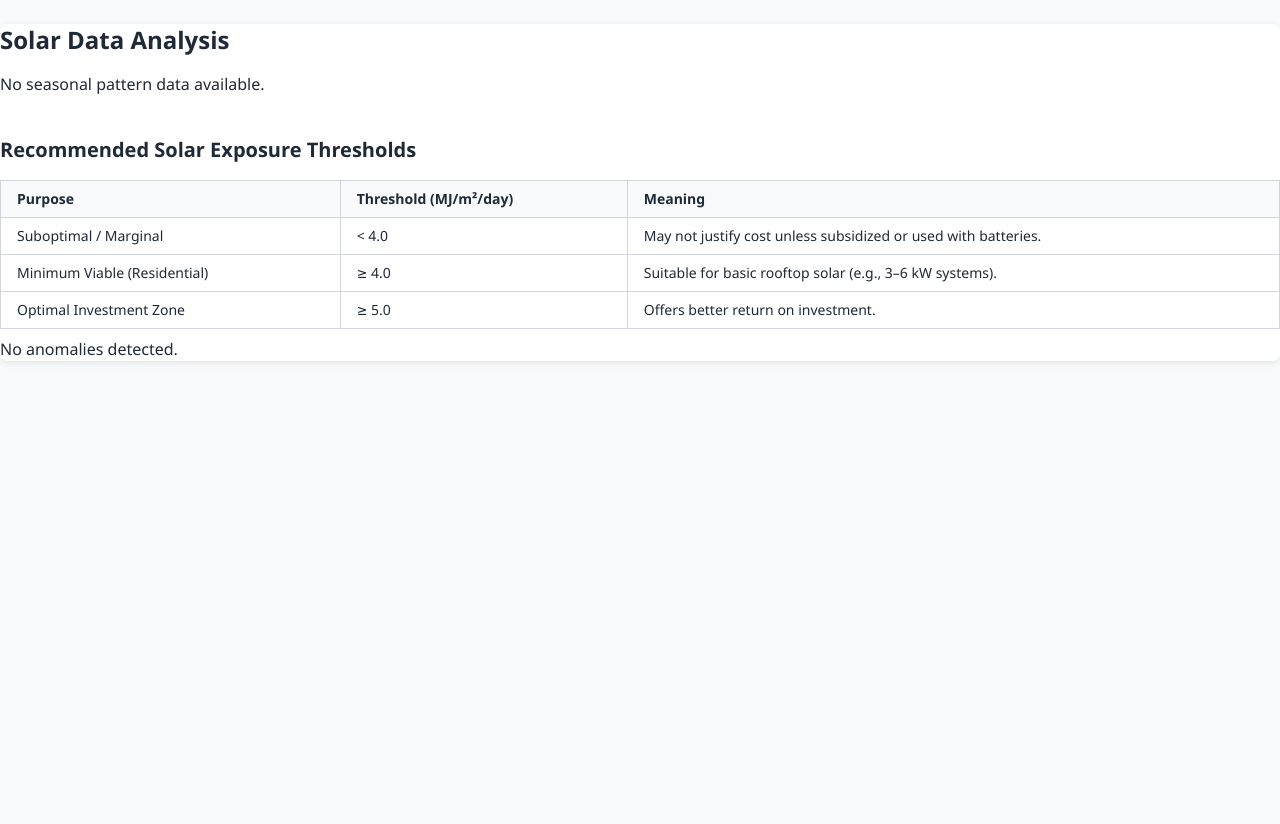
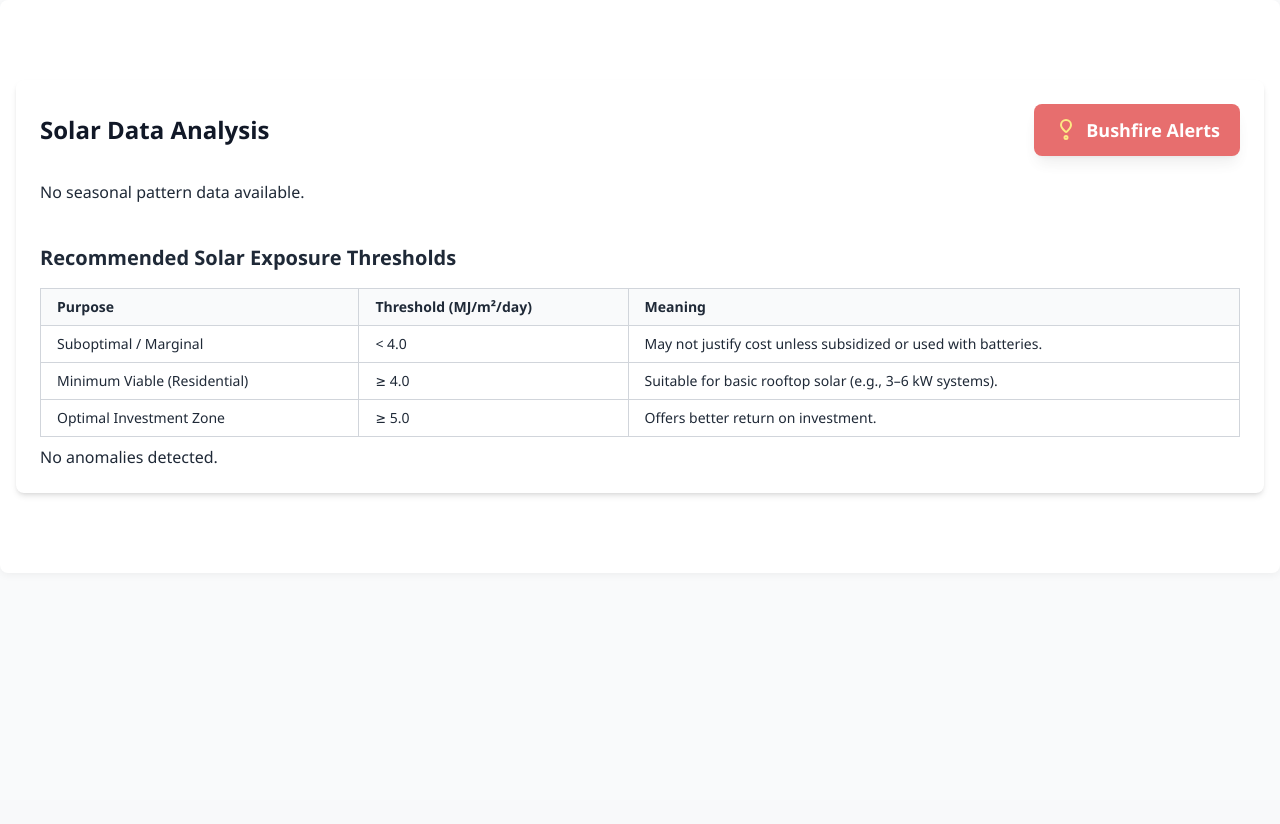
Before and after one commit to flappyfishhh/cits5505-masters62, a Flask app: template app/templates/analysis.html in a window 1280 px wide. After the commit the page ends 495 px from the top, so only its background shows below. Run offline with Flask 3, Linux system fonts and the light colour scheme; the template is opened without the code that fills it, so the values that code supplies are empty; some libraries are stand-ins or nearby versions.

Commit message:
changes to margins and layout in analysis.html

```diff
--- a/app/templates/analysis.html
+++ b/app/templates/analysis.html
@@ -3,10 +3,24 @@
 {% block title %}Solar Data Analysis{% endblock %}
 
 {% block content %}
-<div class="container mt-6">
-    <h1 class="text-2xl font-bold mb-4">Solar Data Analysis</h1>
+<main class="px-4 py-12 sm:py-16 lg:py-20 space-y-10 max-w-screen-xl mx-auto">
 
-    <!-- Seasonal Patterns -->
+  <section class="bg-white p-6 rounded-lg shadow-md">
+
+    <!-- 🔥 Title + Bushfire Alert Button -->
+    <div class="flex items-center justify-between mb-6">
+      <h1 class="text-2xl font-bold text-gray-900">Solar Data Analysis</h1>
+
+      <a href="{{ url_for('main.bushfire_alert', file_id=file_id) }}"
+         class="inline-flex items-center px-5 py-3 bg-red-600 text-white text-lg font-bold rounded-lg shadow-lg animate-pulse hover:bg-red-700 focus:outline-none focus:ring-4 focus:ring-red-300 transition-all duration-300">
+        <svg class="w-6 h-6 mr-2 text-yellow-300 animate-ping-slow" fill="none" stroke="currentColor" viewBox="0 0 24 24">
+          <path stroke-linecap="round" stroke-linejoin="round" stroke-width="2"
+                d="M12 2C9.243 2 7 4.243 7 7c0 2.475 2.382 4.835 4.22 6.495.507.478 1.27.478 1.777 0C14.618 11.835 17 9.475 17 7c0-2.757-2.243-5-5-5zM12 21a1.5 1.5 0 110-3 1.5 1.5 0 010 3z"/>
+        </svg>
+        Bushfire Alerts
+      </a>
+    </div>
+
     {% if seasonal_patterns %}
       <h2 class="text-xl font-semibold mt-6">Seasonal Patterns (Monthly Averages)</h2>
       <table class="table-auto w-full border-collapse border border-gray-300 text-sm mt-2">
@@ -25,6 +39,7 @@
           {% endfor %}
         </tbody>
       </table>
+
       {% if suitability_grade and suitability_message %}
         {% set bg_color = "" %}
         {% if "Highly Suitable" in suitability_grade %}
@@ -34,7 +49,6 @@
         {% elif "Moderately Suitable" in suitability_grade %}
           {% set bg_color = "bg-green-100 border-green-300 text-green-900" %}
         {% endif %}
-
         <div class="p-4 mt-4 rounded border {{ bg_color }}">
           <strong>{{ suitability_grade }}:</strong> {{ suitability_message }}
         </div>
@@ -43,7 +57,7 @@
       <p class="mt-2">No seasonal pattern data available.</p>
     {% endif %}
 
-<!-- Recommended Threshold Table -->
+    <!-- Threshold Table -->
     <div class="mt-10">
       <h2 class="text-xl font-semibold mb-4">Recommended Solar Exposure Thresholds</h2>
       <table class="table-auto w-full border-collapse border border-gray-300 text-sm">
@@ -99,7 +113,6 @@
 
     <!-- Trend Plot -->
     {% if trend_plot %}
-
     <div class="plot-container mt-6">
       <h2 class="text-xl font-semibold">Trend Over Time</h2>
       <br>
@@ -122,5 +135,8 @@
       {{ trend_plot | safe }}
     </div>
     {% endif %}
-</div>
+
+  </section>
+
+</main>
 {% endblock %}
```
Lines whose indentation alone changed are shown as unchanged.
